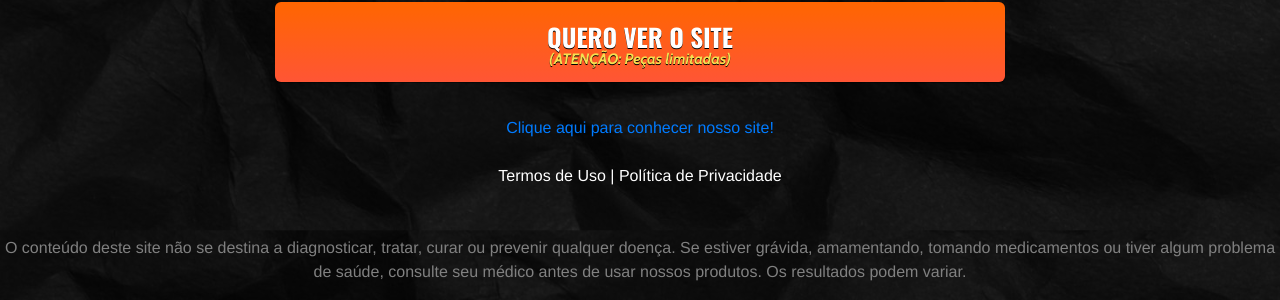
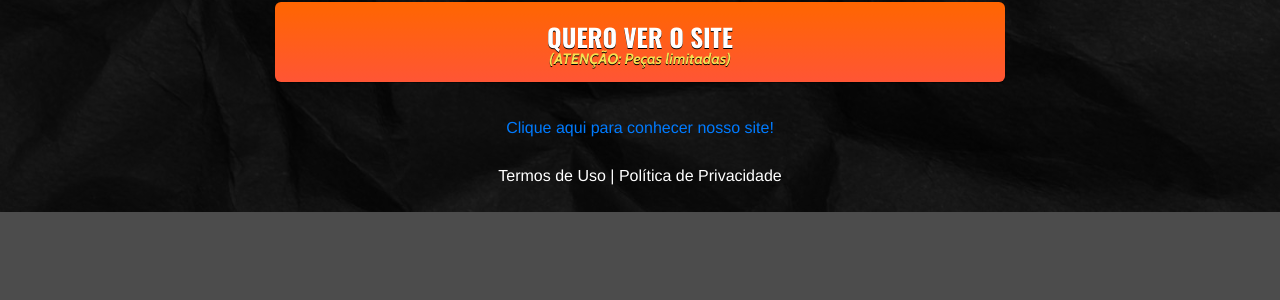
Before and after one commit to wefiveminutes/spreadloveoficial.site, a plain HTML site: page index.html in a window 1280 px wide. Shown: the part 623-923 px from the top of the page. After the commit the page ends 835 px from the top, so only its background shows below. Drawn offline with nearby package versions, Linux system fonts and the light colour scheme; a script that the page names is missing.

Commit message:
Update index.html

```diff
--- a/index.html
+++ b/index.html
@@ -137,10 +137,7 @@
       </div>
     </header>
 
-            <!-- DISCLAIMER -->
-            <div id="cta3" class="mt-4 d-none">
-            <p><center><font color="GREY">O conteúdo deste site não se destina a diagnosticar, tratar, curar ou prevenir qualquer doença. Se estiver grávida, amamentando, tomando medicamentos ou tiver algum problema de saúde, consulte seu médico antes de usar nossos produtos. Os resultados podem variar.</font></center></p>
-            </div>
+
 
     <script type="text/javascript">
       setTimeout(() => {document.getElementById("cta1").classList.remove("d-none")}, 1200); // temporização da Botão Call to Action (em milissegundos)
```
